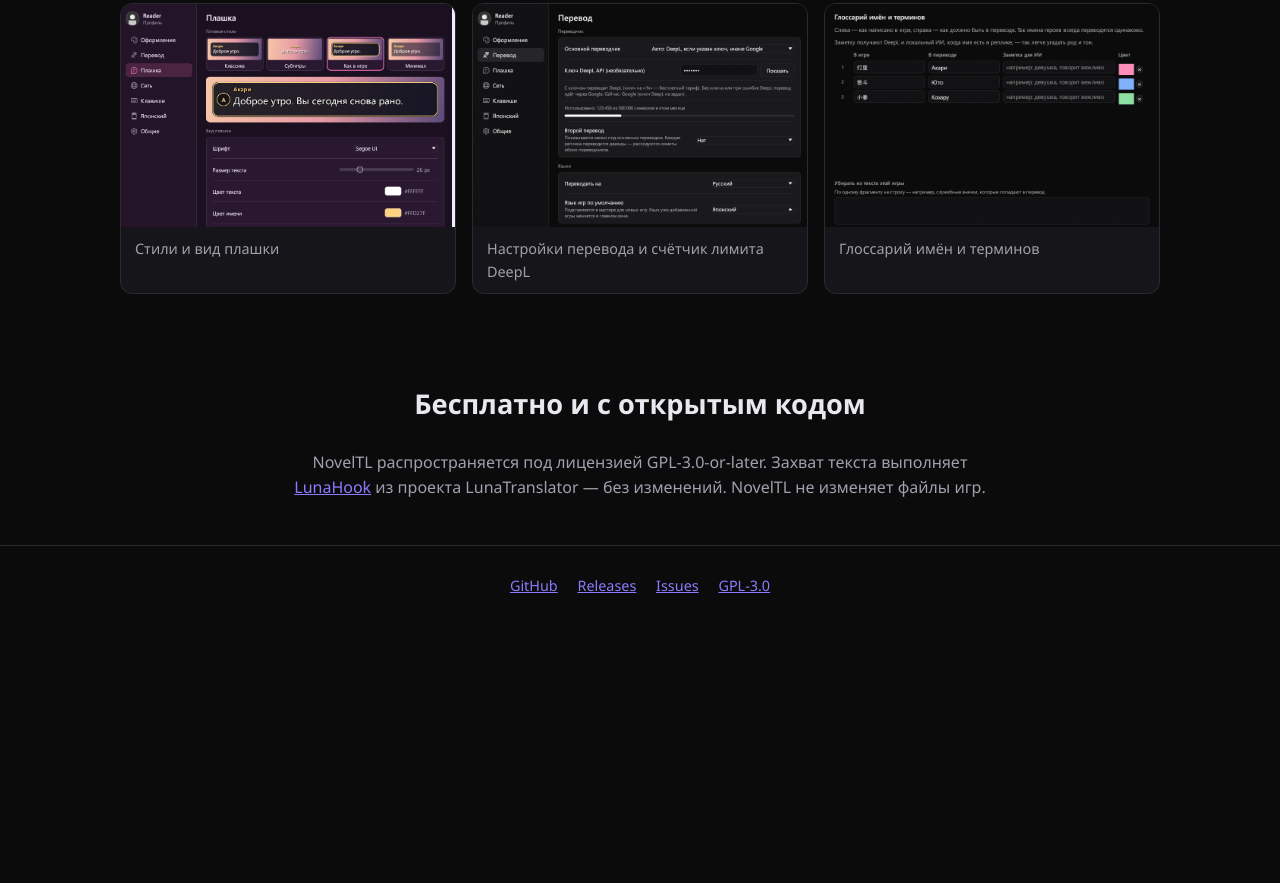
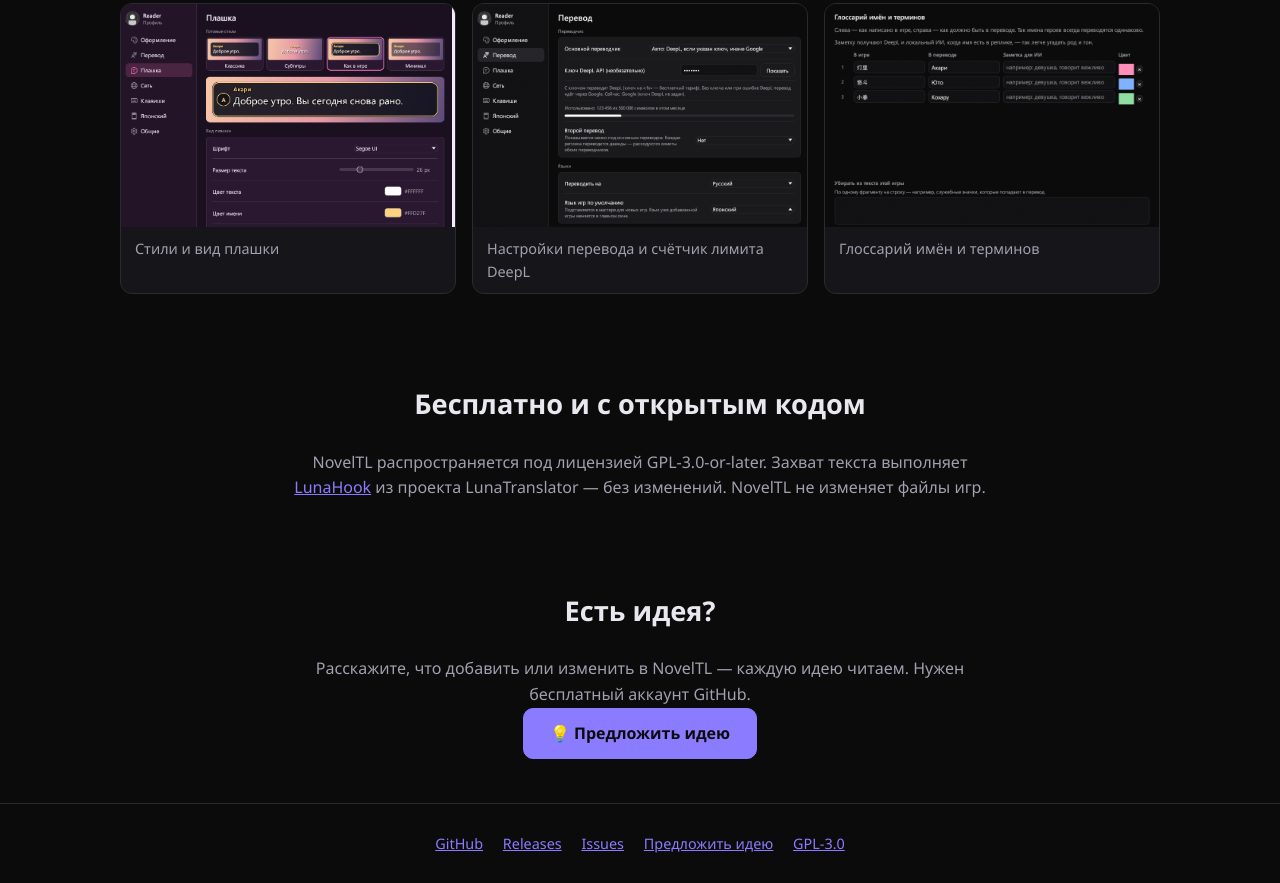
Before and after one commit to Kawaakar1/NovelTL, a plain HTML site: page docs/ru/index.html in a window 1280 px wide. Shown: the part 2375-3258 px from the top of the page. Before the commit the page ends 3000 px from the top, so only its background shows below. Drawn offline with Linux system fonts and the light colour scheme.

Commit message:
Форма «Предложить идею» на GitHub, кнопка на сайте и в README
- .github/ISSUE_TEMPLATE/idea.yml — форма идеи (ru/en), метка idea.
- Сайт (обе страницы): раздел «Есть идея?» с кнопкой и ссылка в подвале.
- README: ссылка «Предложить идею» вверху.

Co-Authored-By: Claude Opus 5.5 <noreply@anthropic.com>

```diff
--- a/docs/ru/index.html
+++ b/docs/ru/index.html
@@ -83,11 +83,18 @@
 <h2>Бесплатно и с открытым кодом</h2>
 <p class="free">NovelTL распространяется под лицензией GPL-3.0-or-later. Захват текста выполняет <a href="https://github.com/HIllya51/LunaHook">LunaHook</a> из проекта LunaTranslator — без изменений. NovelTL не изменяет файлы игр.</p>
 </div></section>
+
+<section><div class="w">
+<h2>Есть идея?</h2>
+<p class="free">Расскажите, что добавить или изменить в NovelTL — каждую идею читаем. Нужен бесплатный аккаунт GitHub.</p>
+<div class="btns"><a class="btn p" href="https://github.com/Kawaakar1/NovelTL/issues/new?template=idea.yml">💡 Предложить идею</a></div>
+</div></section>
 </main>
 <footer><div class="w">
 <a href="https://github.com/Kawaakar1/NovelTL">GitHub</a>
 <a href="https://github.com/Kawaakar1/NovelTL/releases/latest">Releases</a>
 <a href="https://github.com/Kawaakar1/NovelTL/issues">Issues</a>
+<a href="https://github.com/Kawaakar1/NovelTL/issues/new?template=idea.yml">Предложить идею</a>
 <a href="https://github.com/Kawaakar1/NovelTL/blob/main/LICENSE">GPL-3.0</a>
 </div></footer>
 </body>
```
Also changed, not shown: docs/index.html (+7 -0 lines), 3 other files.
